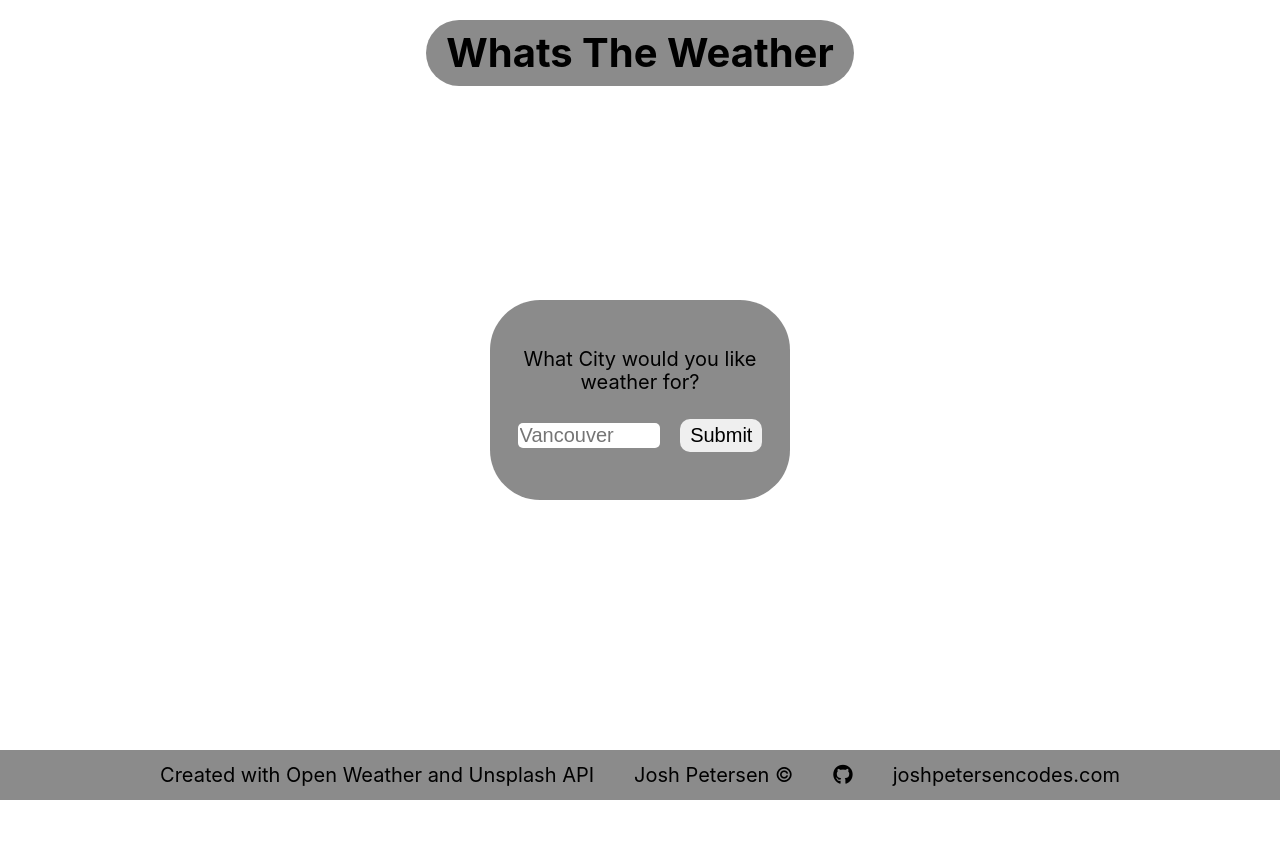
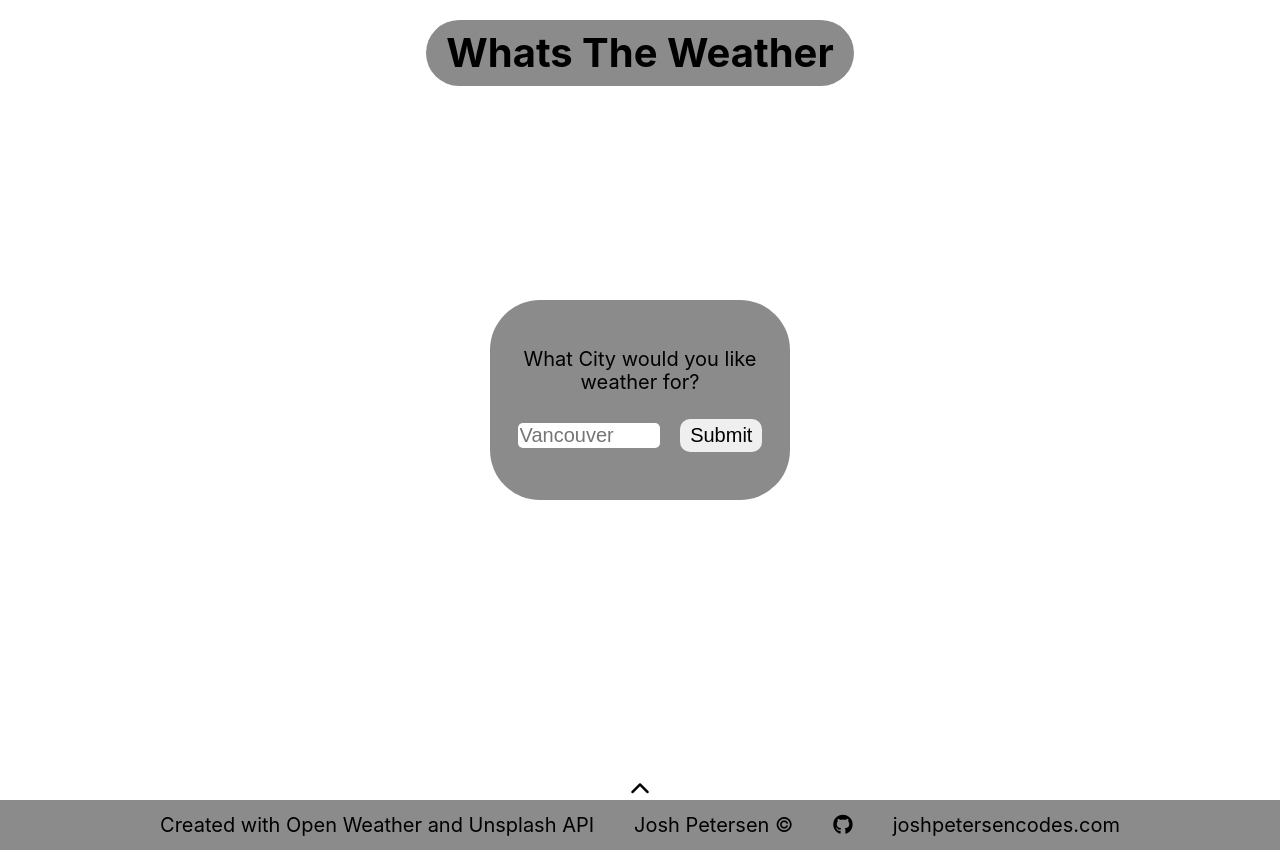
Before and after one commit to jpetersen92/weather-app, a React (Create React App) app: page / in a window 1280 px wide. Before the commit the page ends 800 px from the top, so only its background shows below. Built offline with nearby package versions, Linux system fonts and the light colour scheme; no server answers.

Commit message:
fixed class Names

```diff
--- a/src/App.css
+++ b/src/App.css
@@ -34,6 +34,11 @@ h1 {
 a {
   color: #000;
   text-decoration: none;
+}
+
+body {
+  height: 100vh;
+  overflow: hidden;
 }
 
 .App {
@@ -253,11 +258,22 @@ input:checked + .switch-left + .switch-right::before {
 
 footer {
   position: absolute;
-  bottom: 0;
+  bottom: -50px;
   background-color: rgba(110, 110, 110, 0.8);
   width: 100%;
   height: 50px;
   display: flex;
+  flex-direction: column;
   justify-content: center;
   align-items: center;
+  transition: 0.5s;
 }
+
+footer:hover {
+  bottom: 0;
+}
+
+.fa-chevron-up {
+position: absolute;
+bottom: 50px;
+}
--- a/src/App.js
+++ b/src/App.js
@@ -47,9 +47,12 @@ function App() {
         query: weather,
       },
     }).then((res) => {
+      if(!res.ok){
+        throw new Error('Network response was not OK')
+      }
       setBackground(res.data.urls.full)
-    })
-  })
+    }) .catch(error => {console.error('There has been a problem with your fetch operations:', error)})
+  }, [weather])
 
   const handleClick = () => {
     setUserInput(false)
--- a/src/components/Footer.js
+++ b/src/components/Footer.js
@@ -1,6 +1,7 @@
 const Footer = () => {
     return(
         <footer>
+            <i className="fas fa-chevron-up"></i>
             <ul>
                 <li>Created with Open Weather and Unsplash API</li>
                 <li>Josh Petersen ©</li>
--- a/src/components/WeatherCard.js
+++ b/src/components/WeatherCard.js
@@ -54,10 +54,10 @@ const WeatherCard = (props) => {
                     </div>
                 </li>
             </ul>
-            <label class="rocker rocker-small">
+            <label className="rocker rocker-small">
                 <input type="checkbox" onChange={tempSwitch}/>
-                <span class="switch-left">C°</span>
-                <span class="switch-right">F°</span>
+                <span className="switch-left">C°</span>
+                <span className="switch-right">F°</span>
             </label>
         </div>
     )
```
